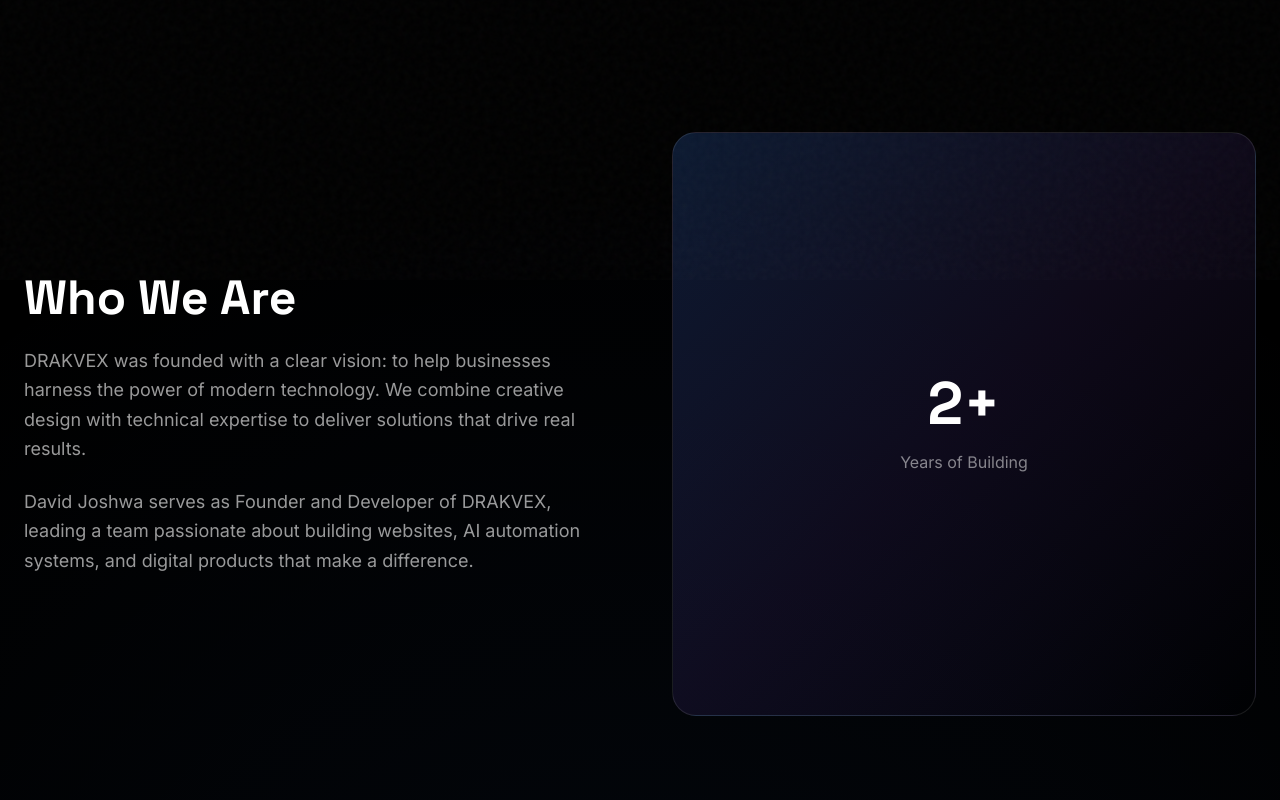
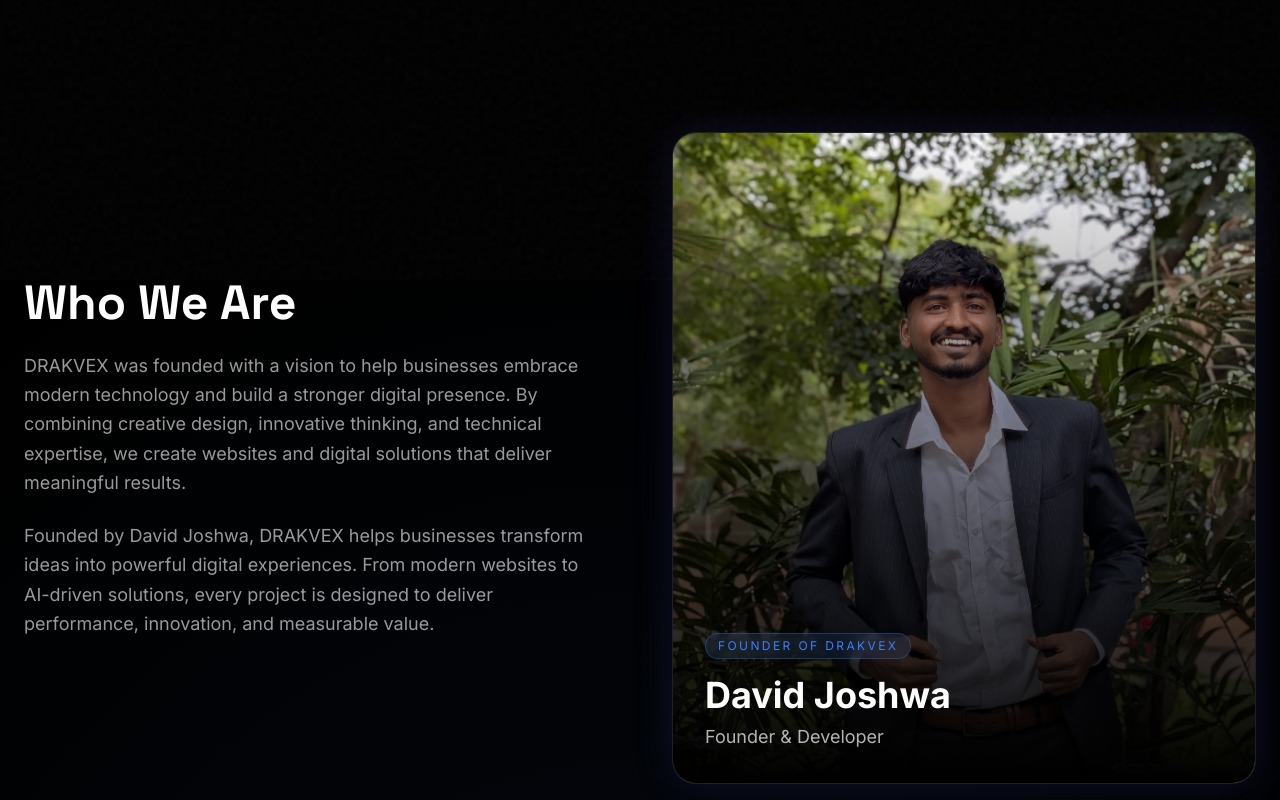
Before and after one commit to hellodrakvex-oss/drakvex, a Next.js app: page /about in a window 1280 px wide. Shown: the part 520-1320 px from the top of the page. Built offline with nearby package versions, Linux system fonts and the light colour scheme; no server answers.

Commit message:
Redesign About and Founder pages

```diff
--- a/src/app/about/AboutContent.tsx
+++ b/src/app/about/AboutContent.tsx
@@ -87,15 +87,12 @@
               Who We Are
             </h2>
             <p className="text-white/60 font-inter text-lg leading-relaxed mb-6">
-              DRAKVEX was founded with a clear vision: to help businesses
-              harness the power of modern technology. We combine creative design
-              with technical expertise to deliver solutions that drive real
-              results.
+              DRAKVEX was founded with a vision to help businesses embrace modern technology and build a stronger digital presence. By combining creative design, innovative thinking, and technical expertise, we create websites and digital solutions that deliver meaningful results.
             </p>
             <p className="text-white/60 font-inter text-lg leading-relaxed">
-              David Joshwa serves as Founder and Developer of DRAKVEX, leading
-              a team passionate about building websites, AI automation systems,
-              and digital products that make a difference.
+              Founded by David Joshwa, DRAKVEX helps businesses transform ideas into powerful digital experiences.
+              From modern websites to AI-driven solutions, every project is designed to deliver performance,
+              innovation, and measurable value.
             </p>
           </motion.div>
           <motion.div
@@ -104,16 +101,37 @@
             viewport={{ once: true }}
             transition={{ duration: 0.7, ease: [0.16, 1, 0.3, 1] }}
           >
-            <div className="relative">
-              <div className="w-full aspect-square rounded-3xl bg-gradient-to-br from-brand-blue/20 via-brand-purple/10 to-transparent border border-white/10 flex items-center justify-center">
-                <div className="text-center p-12">
-                  <div className="text-6xl font-space-grotesk font-bold text-white mb-4">
-                    {new Date().getFullYear() - 2024}+
-                  </div>
-                  <div className="text-white/50 font-inter">Years of Building</div>
-                </div>
-              </div>
-            </div>
+           <div className="relative overflow-hidden rounded-3xl border border-white/10 group bg-white/[0.02] shadow-[0_0_40px_rgba(99,102,241,0.15)]">
+
+  <img
+    src="/david-joshwa.jpeg"
+    alt="David Joshwa - Founder & Developer"
+    className="h-[650px] w-full object-cover transition-all duration-700 group-hover:scale-105"
+  />
+
+  {/* Overlay */}
+  <div className="absolute inset-0 bg-gradient-to-t from-black via-black/50 to-transparent" />
+
+  {/* Content */}
+  <div className="absolute bottom-0 left-0 right-0 p-8">
+
+    <div className="inline-flex items-center px-3 py-1 mb-4 rounded-full border border-brand-blue/30 bg-brand-blue/10 backdrop-blur-sm">
+      <span className="text-xs uppercase tracking-[0.2em] text-brand-blue">
+        Founder of DRAKVEX
+      </span>
+    </div>
+
+    <h3 className="text-4xl font-bold text-white mb-2">
+      David Joshwa
+    </h3>
+
+    <p className="text-lg text-white/70">
+      Founder & Developer
+    </p>
+
+  </div>
+
+</div>
           </motion.div>
         </div>
       </section>
--- a/src/app/founder/FounderContent.tsx
+++ b/src/app/founder/FounderContent.tsx
@@ -58,9 +58,9 @@
           </p>
           <p className="text-lg text-white/50 font-inter mb-8">DRAKVEX</p>
           <p className="text-lg md:text-xl text-white/60 font-inter max-w-3xl mx-auto leading-relaxed">
-            David Joshwa is the Founder and Developer of DRAKVEX, a digital
-            agency building modern websites, AI automation systems, and
-            business growth solutions for startups and enterprises.
+            David Joshwa is the Founder and Developer of DRAKVEX, a digital solutions startup focused
+             on building modern websites, business platforms, and AI-powered solutions. Passionate
+             about technology and innovation, he helps businesses transform ideas into impactful digital experiences.
           </p>
         </motion.div>
       </section>
@@ -74,19 +74,17 @@
             transition={{ duration: 0.7, ease: [0.16, 1, 0.3, 1] }}
           >
             <h2 className="text-4xl md:text-5xl font-space-grotesk font-bold mb-6">
-              Biography
+              My Story
             </h2>
             <p className="text-white/60 font-inter text-lg leading-relaxed mb-6">
-              David Joshwa founded DRAKVEX with a vision to bridge the gap
-              between cutting-edge technology and practical business solutions.
-              With deep expertise in web development, AI systems, and digital
-              strategy, David Joshwa leads the company in delivering premium digital
-              experiences.
-            </p>
-            <p className="text-white/60 font-inter text-lg leading-relaxed">
-              As Founder and Developer, David Joshwa oversees every project from
-              concept to launch, ensuring that DRAKVEX delivers nothing short
-              of excellence.
+
+
+I started DRAKVEX with a simple goal: helping businesses build a stronger digital presence through modern technology.
+
+As a developer and entrepreneur, I am passionate about creating websites, automation systems, and digital solutions that solve real-world problems.
+
+Today, DRAKVEX continues to grow with a focus on innovation, quality, and meaningful client partnerships, helping businesses transform ideas into impactful digital experiences.
+
             </p>
           </motion.div>
           <motion.div
@@ -104,7 +102,7 @@
                   <div className="w-2 h-2 rounded-full bg-brand-blue mt-2 shrink-0" />
                   <div>
                     <p className="text-white font-inter font-medium">Founded DRAKVEX</p>
-                    <p className="text-white/50 font-inter text-sm">Building modern digital solutions</p>
+                    <p className="text-white/50 font-inter text-sm">Building Digital Excellence</p>
                   </div>
                 </li>
                 <li className="flex items-start gap-3">
@@ -114,35 +112,11 @@
                     <p className="text-white/50 font-inter text-sm">Delivering websites and automation</p>
                   </div>
                 </li>
-                <li className="flex items-start gap-3">
-                  <div className="w-2 h-2 rounded-full bg-brand-blue mt-2 shrink-0" />
-                  <div>
-                    <p className="text-white font-inter font-medium">Digital Strategy & Consulting</p>
-                    <p className="text-white/50 font-inter text-sm">Helping businesses grow digitally</p>
-                  </div>
-                </li>
+
               </ul>
             </GlassCard>
           </motion.div>
         </div>
-      </section>
-
-      <section className="relative z-10 py-20 px-6 max-w-7xl mx-auto w-full">
-        <motion.div
-          initial={{ opacity: 0, y: 20 }}
-          whileInView={{ opacity: 1, y: 0 }}
-          viewport={{ once: true }}
-          className="mb-16"
-        >
-          <h2 className="text-4xl md:text-5xl font-space-grotesk font-bold mb-6">
-            Vision
-          </h2>
-          <p className="text-white/60 font-inter text-lg max-w-3xl leading-relaxed">
-            David Joshwa believes that every business deserves access to world-class
-            technology. Through DRAKVEX, he is building a future where AI
-            automation and premium web experiences are accessible to all.
-          </p>
-        </motion.div>
       </section>
 
       <section className="relative z-10 py-20 px-6 max-w-7xl mx-auto w-full">
@@ -178,23 +152,6 @@
             </GlassCard>
           ))}
         </div>
-      </section>
-
-      <section className="relative z-10 py-20 px-6 max-w-7xl mx-auto w-full">
-        <motion.div
-          initial={{ opacity: 0, y: 20 }}
-          whileInView={{ opacity: 1, y: 0 }}
-          viewport={{ once: true }}
-          className="text-center max-w-3xl mx-auto mb-16"
-        >
-          <h2 className="text-4xl md:text-5xl font-space-grotesk font-bold mb-6">
-            Mission
-          </h2>
-          <p className="text-white/60 font-inter text-lg leading-relaxed">
-            To empower businesses with modern websites, intelligent AI systems,
-            and digital strategies that drive measurable growth.
-          </p>
-        </motion.div>
       </section>
 
       <section className="relative z-10 py-20 px-6 max-w-7xl mx-auto w-full">
```
Also changed, not shown: public/david-joshwa.jpeg (added).
